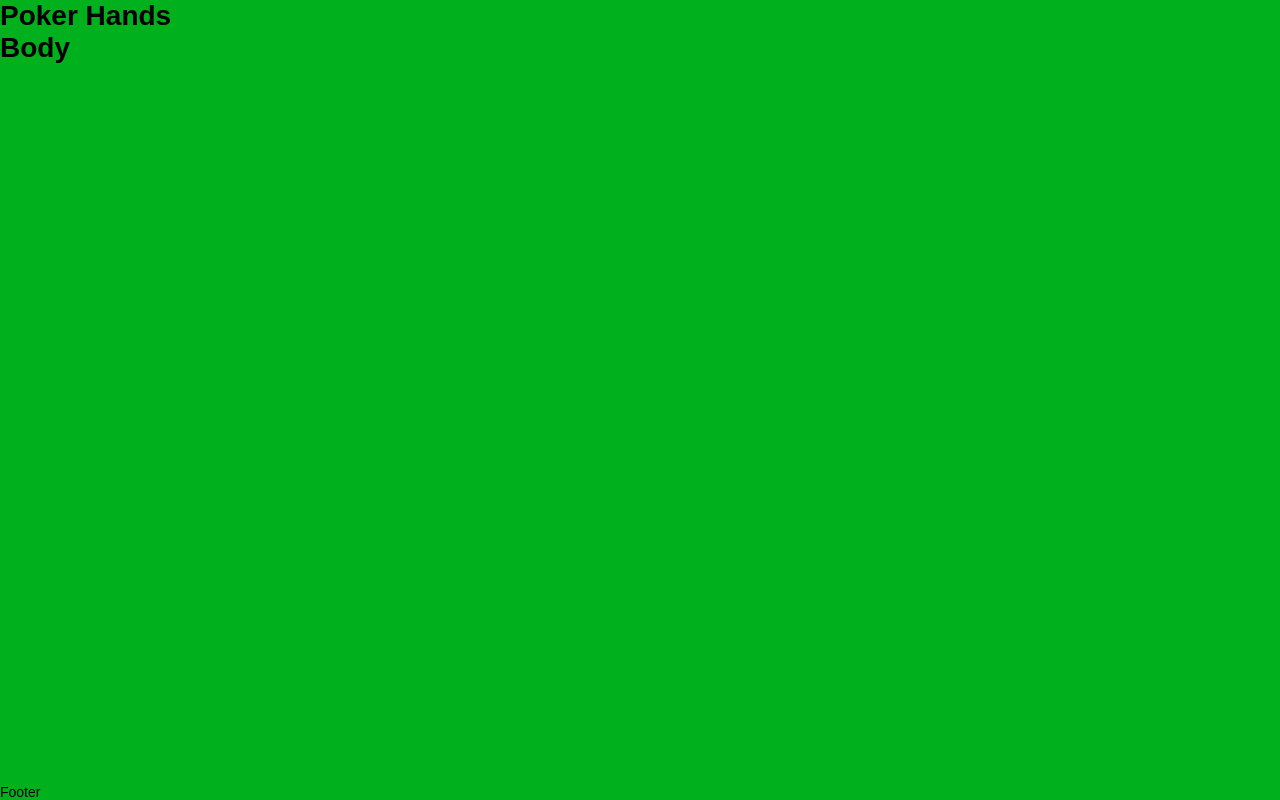
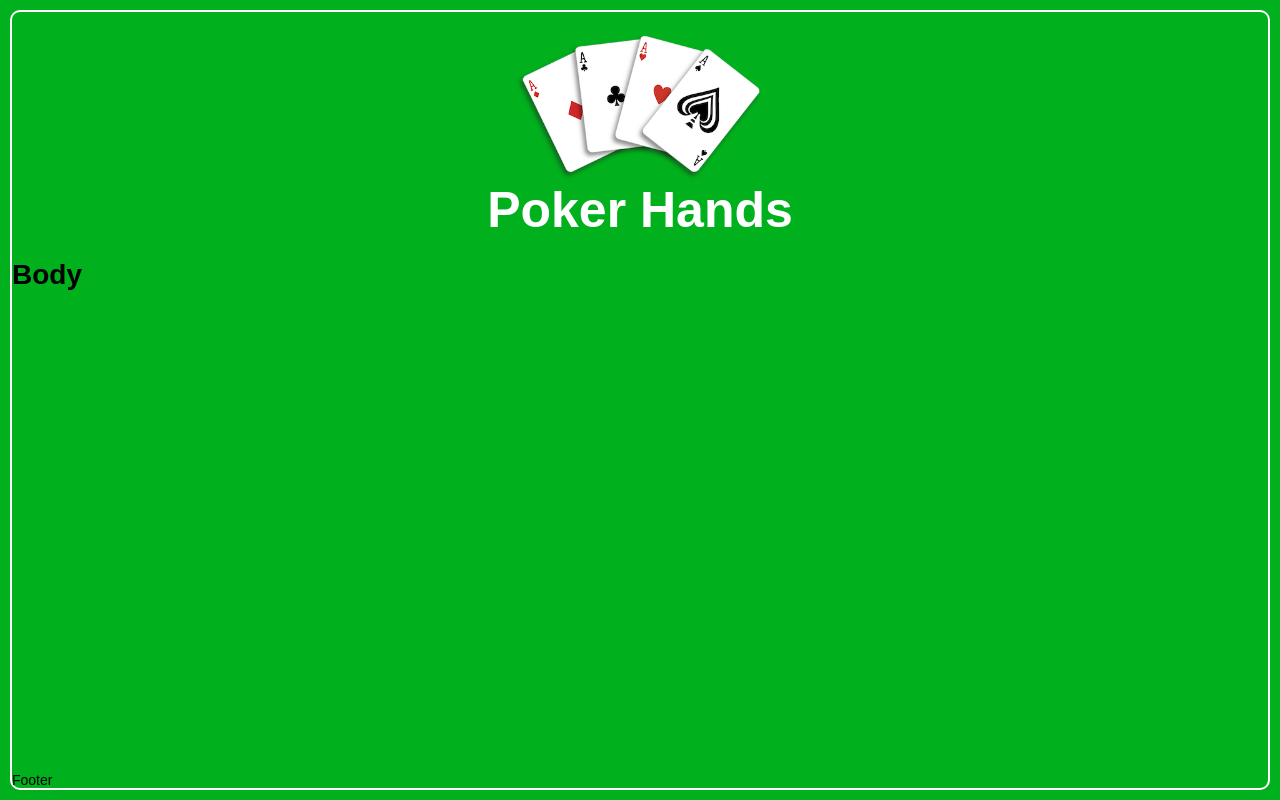
Before and after one commit to cjshelton/poker-hands, a Next.js app: page / in a window 1280 px wide. Built offline with nearby package versions, Linux system fonts and the light colour scheme.

Commit message:
Add header

```diff
--- a/pages/index.tsx
+++ b/pages/index.tsx
@@ -1,6 +1,8 @@
 import type { NextPage } from 'next';
 import Head from 'next/head';
+import Image from 'next/image';
 import styles from '../styles/Home.module.scss';
+import aces from '../public/images/aces.png';
 
 const Home: NextPage = () => {
     return (
@@ -14,8 +16,17 @@ const Home: NextPage = () => {
                 <link rel="icon" href="/favicon.ico" />
             </Head>
 
+            <div className={styles['home__inner']}>
                 <header className={styles['home__header']}>
-                <h1>Poker Hands</h1>
+                    <div className={styles['home__aces-container']}>
+                        <Image
+                            src={aces}
+                            alt="Four playing cards fanned out each one being an Ace of a suit"
+                            layout="responsive"
+                            placeholder="blur"
+                        />
+                    </div>
+                    <h1 className={styles['home__title']}>Poker Hands</h1>
                 </header>
 
                 <main className={styles['home__content']}>
@@ -24,6 +35,7 @@ const Home: NextPage = () => {
 
                 <footer className={styles['home__footer']}>Footer</footer>
             </div>
+        </div>
     );
 };
 
--- a/styles/Home.module.scss
+++ b/styles/Home.module.scss
@@ -3,11 +3,34 @@
 .home {
     background-color: $poker-green;
     height: 100%;
-    display: flex;
-    flex-direction: column;
+    padding: 1rem;
+
+    &__inner {
+        height: 100%;
+        display: flex;
+        flex-direction: column;
+
+        background-color: transparent;
+        border: 0.2rem solid $white;
+        border-radius: 1rem;
+    }
 
     &__header {
         flex: 0 1 0;
+        padding: 2rem;
+
+        display: flex;
+        flex-direction: column;
+        align-items: center;
+    }
+
+    &__title {
+        font-size: 5rem;
+        color: $white;
+    }
+
+    &__aces-container {
+        width: 25rem;
     }
 
     &__content {
```
Also changed, not shown: public/images/aces.png (added). Lines whose indentation alone changed are shown as unchanged.
